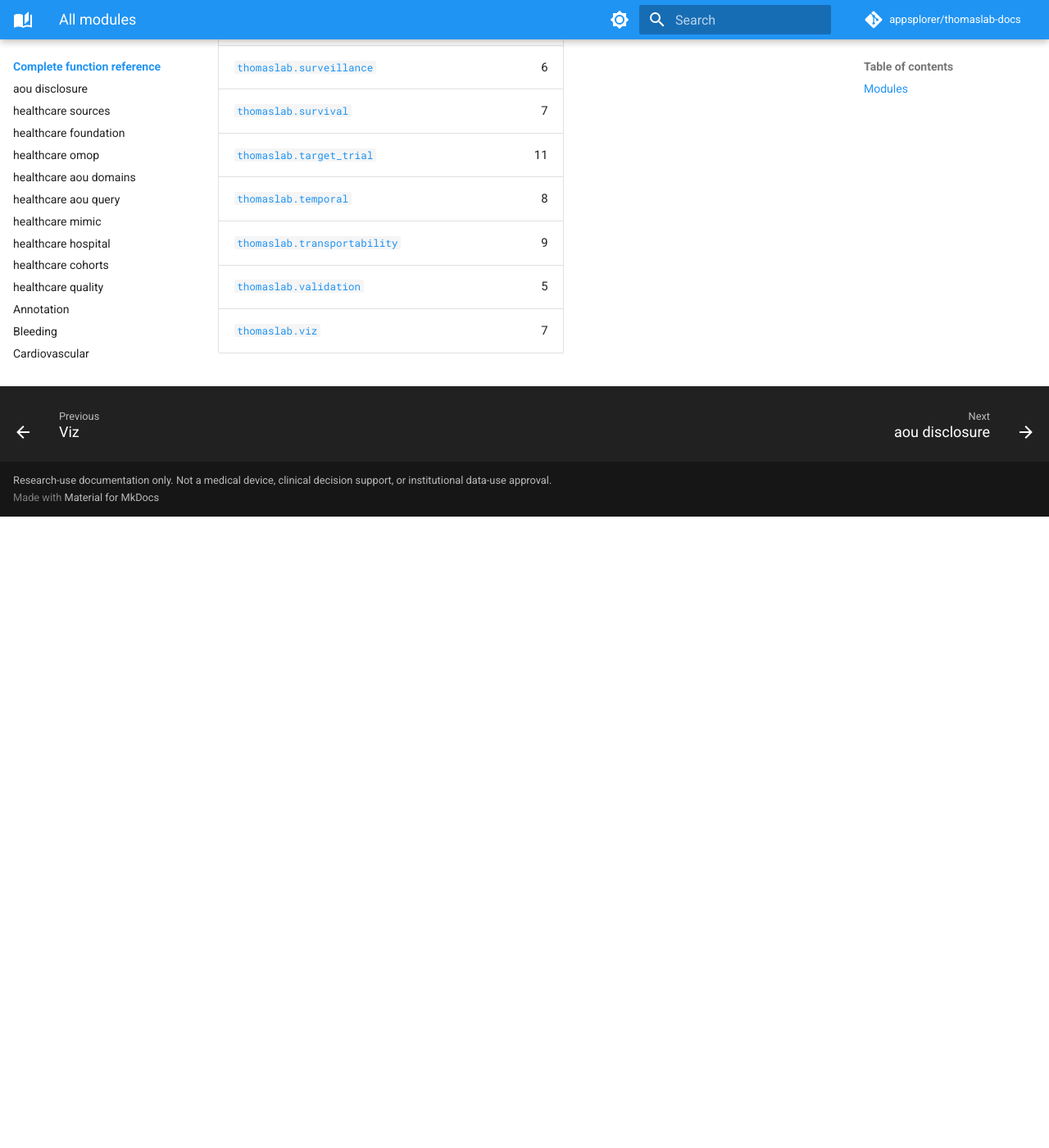
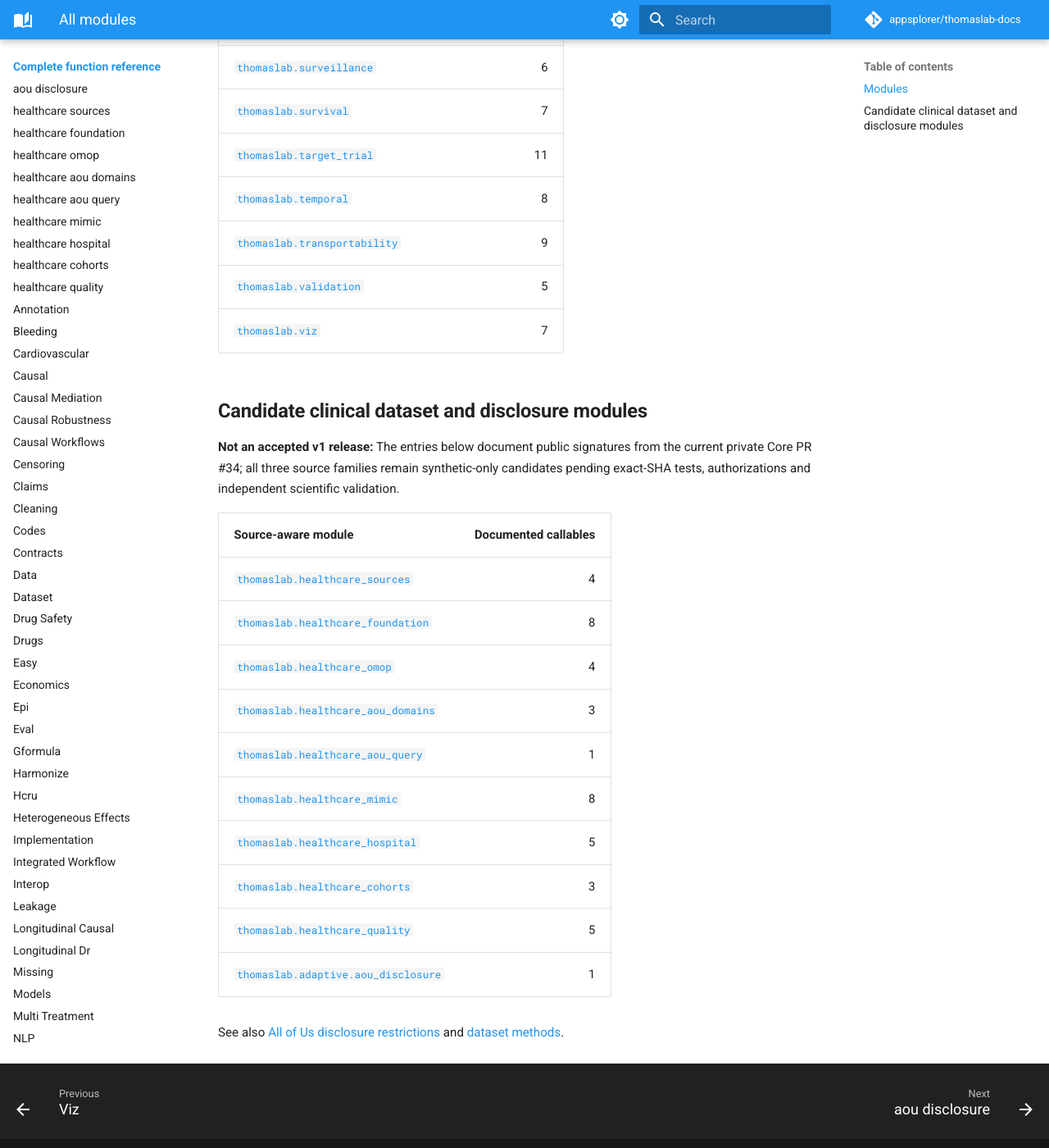
Before and after one commit to appsplorer/thomaslab-docs, an MkDocs documentation site: the page built from docs/reference/functions/README.md, in a window 1280 px wide and 1400 px high, scrolled down 3856 px. Shown: the whole window at 82% size. Built offline with MkDocs 1.6.1 and Material for MkDocs 9.7.7, drawn with Linux system fonts in a browser that asks for light colours; comment, search, counter and statistics services are not loaded; before the commit the page ends 4486 px from its top, so only the background shows below that; some of the changed text lies outside the part shown.

Commit message:
docs: distinguish 571 stable API callables from 42 unvalidated healthcare candidate signatures

```diff
--- a/docs/reference/functions/README.md
+++ b/docs/reference/functions/README.md
@@ -2,8 +2,8 @@
 
 This self-service reference is generated from the public Python source surface.
 
-**Modules:** 69
-**Public callables:** 571
+**Stable baseline:** 69 modules, 571 documented callables
+**Candidate additions:** 10 module references and 42 callable signatures (Core PR #34; not yet accepted)
 
 Every callable includes purpose, use guidance, full signature, parameter meanings, input contract, output guidance, raises/fail-closed behavior, research guardrails, a synthetic implementation template, related functions/workflows, verification links, and source documentation.
 
@@ -82,3 +82,22 @@
 | [`thomaslab.transportability`](transportability.md) | 9 |
 | [`thomaslab.validation`](validation.md) | 5 |
 | [`thomaslab.viz`](viz.md) | 7 |
+
+## Candidate clinical dataset and disclosure modules
+
+**Not an accepted v1 release:** The entries below document public signatures from the current private Core PR #34; all three source families remain synthetic-only candidates pending exact-SHA tests, authorizations and independent scientific validation.
+
+| Source-aware module | Documented callables |
+|---|---:|
+| [`thomaslab.healthcare_sources`](healthcare_sources.md) | 4 |
+| [`thomaslab.healthcare_foundation`](healthcare_foundation.md) | 8 |
+| [`thomaslab.healthcare_omop`](healthcare_omop.md) | 4 |
+| [`thomaslab.healthcare_aou_domains`](healthcare_aou_domains.md) | 3 |
+| [`thomaslab.healthcare_aou_query`](healthcare_aou_query.md) | 1 |
+| [`thomaslab.healthcare_mimic`](healthcare_mimic.md) | 8 |
+| [`thomaslab.healthcare_hospital`](healthcare_hospital.md) | 5 |
+| [`thomaslab.healthcare_cohorts`](healthcare_cohorts.md) | 3 |
+| [`thomaslab.healthcare_quality`](healthcare_quality.md) | 5 |
+| [`thomaslab.adaptive.aou_disclosure`](aou_disclosure.md) | 1 |
+
+See also [All of Us disclosure restrictions](../../guides/aou-disclosure.md) and [dataset methods](../../guides/clinical-dataset-methods.md).
```
